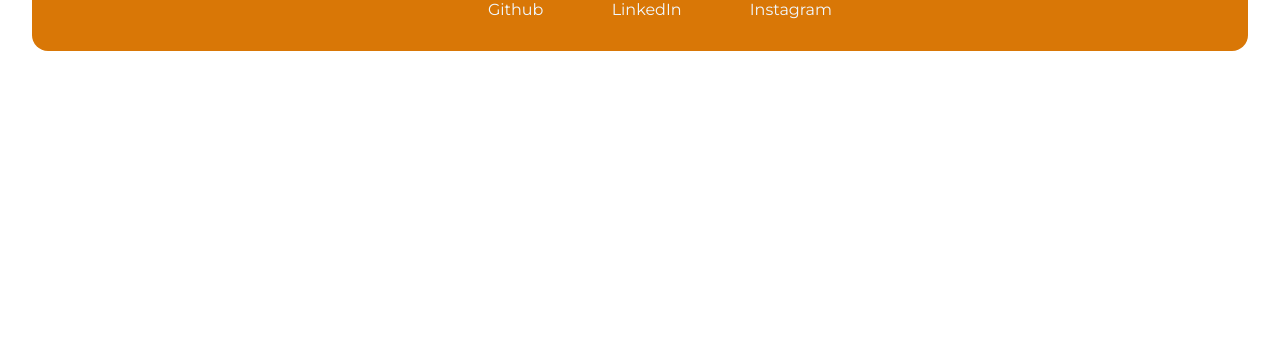
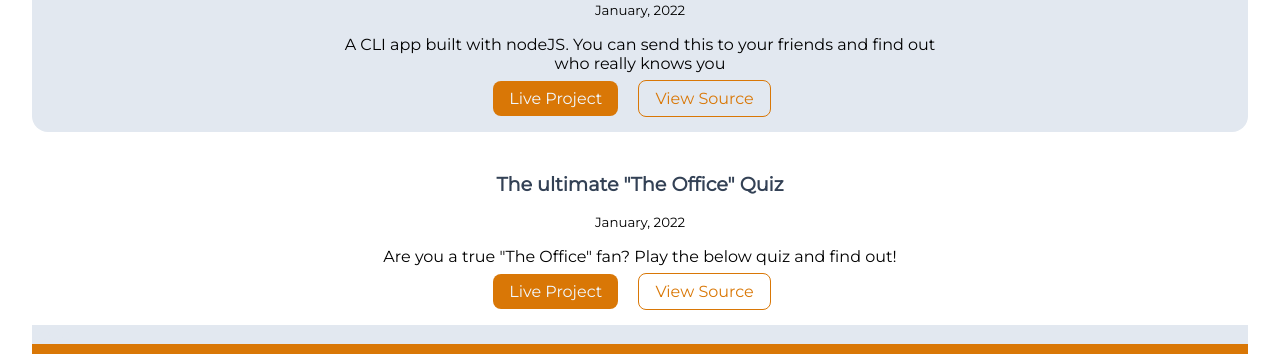
Before and after one commit to iaror14/IshaArora-neoG-lesson3, a plain HTML site: page projects.html in a window 1280 px wide. Shown: the part 301-655 px from the top of the page. Drawn offline with Linux system fonts and the light colour scheme.

Commit message:
projects updated

```diff
--- a/projects.html
+++ b/projects.html
@@ -24,6 +24,29 @@
     </nav>
     <div class="border-line">tester</div>
     <h1>Check out my <strong style="color: #d97706">code</strong>!</h1>
+    <section class="section-one">
+      <div class="container-center">
+        <h1 style="font-size: larger">Do you know me?</h1>
+        <small>January, 2022</small>
+        <p>
+          A CLI app built with nodeJS. You can send this to your friends and
+          find out who really knows you
+        </p>
+        <a class="links" href="/projects.html">Live Project</a>
+        <a class="primary-links" href="/blog.html">View Source</a>
+      </div>
+    </section>
+    <section class="section-two">
+      <div class="container-center">
+        <h1 style="font-size: larger">The ultimate "The Office" Quiz</h1>
+        <small>January, 2022</small>
+        <p>
+          Are you a true "The Office" fan? Play the below quiz and find out!
+        </p>
+        <a class="links" href="/projects.html">Live Project</a>
+        <a class="primary-links" href="/blog.html">View Source</a>
+      </div>
+    </section>
     <div class="border-line">tester</div>
     <nav class="navigation-pro">
       <a href="/" class="header-format">Connect with Me!</a>
```
Also changed, not shown: blog.html (+1 -0 lines).
